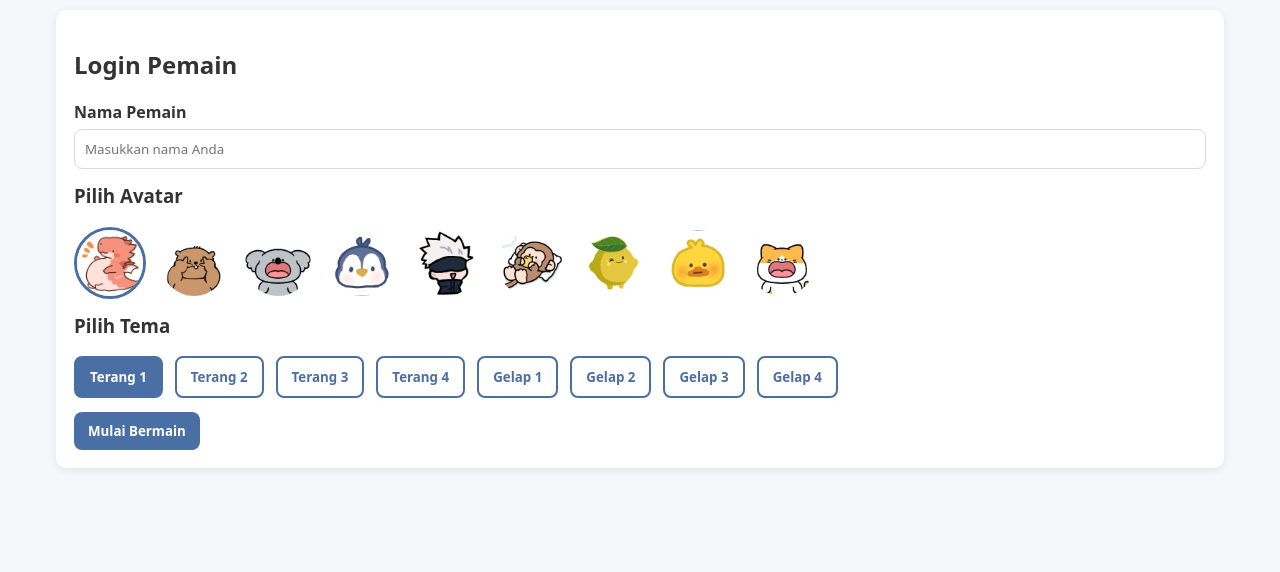
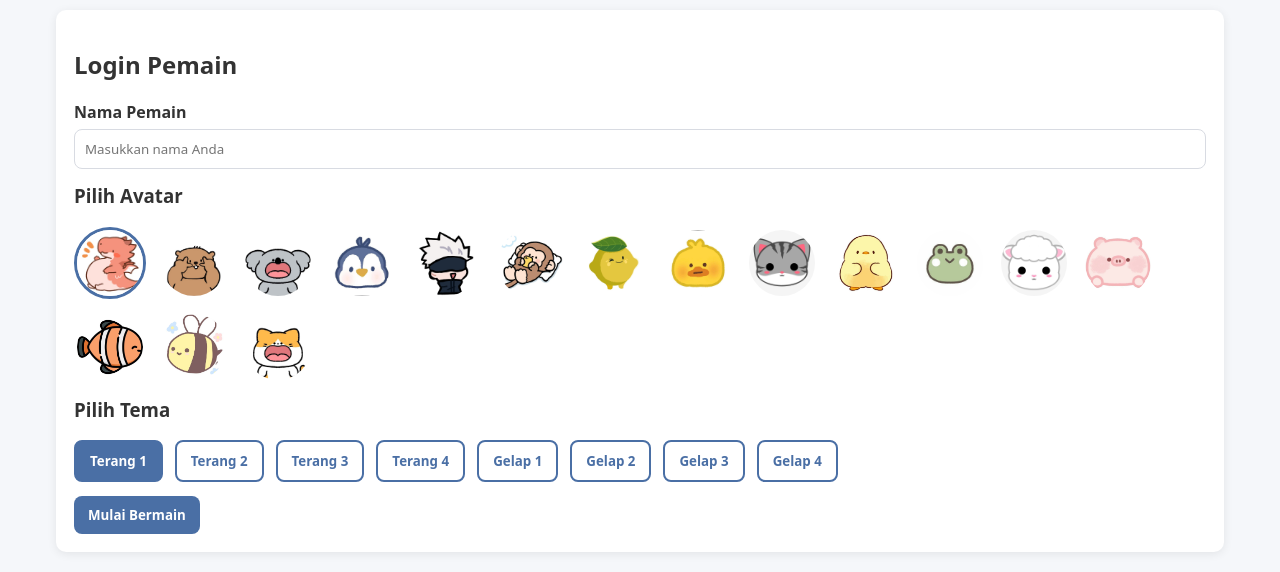
Before and after one commit to masihlapars-hub/tebakz, a plain HTML site: page index.html in a window 1280 px wide. Shown: the part 68-640 px from the top of the page. Drawn offline with Linux system fonts and the light colour scheme.

Commit message:
index.html

```diff
--- a/index.html
+++ b/index.html
@@ -236,6 +236,13 @@ const app = {
     "./static/avatars/4e339904b7614b9f80ba2d1f65c62ea1.jpg",
     "./static/avatars/c69a2653915d4f413e5450f1a87a2bc5.jpg",
     "./static/avatars/b24b778be3158b938fec527020a3d58f.jpg",
+    "./static/avatars/0360d022a841738ff7a0e70f8fc0daf6.jpg",
+    "./static/avatars/10492e6f14cc8565c44c7a791fa1ebfe.jpg",
+    "./static/avatars/6882d07a1300500d3696adc3322c87bf.jpg",
+    "./static/avatars/6e74e53855696a9481592e30601b3e24.jpg",
+    "./static/avatars/ac632b9906f4b9dbf9fff6f8947b8232.jpg",
+    "./static/avatars/b44c5dcd241576a0b978a6781c88a154.jpg",
+    "./static/avatars/e6118851f05c63d2932a7cd45a757144.jpg",
     "./static/avatars/a975a06b73c871fd961c088eb19ed64a (1).jpg"
   ],
   themes: [
```
